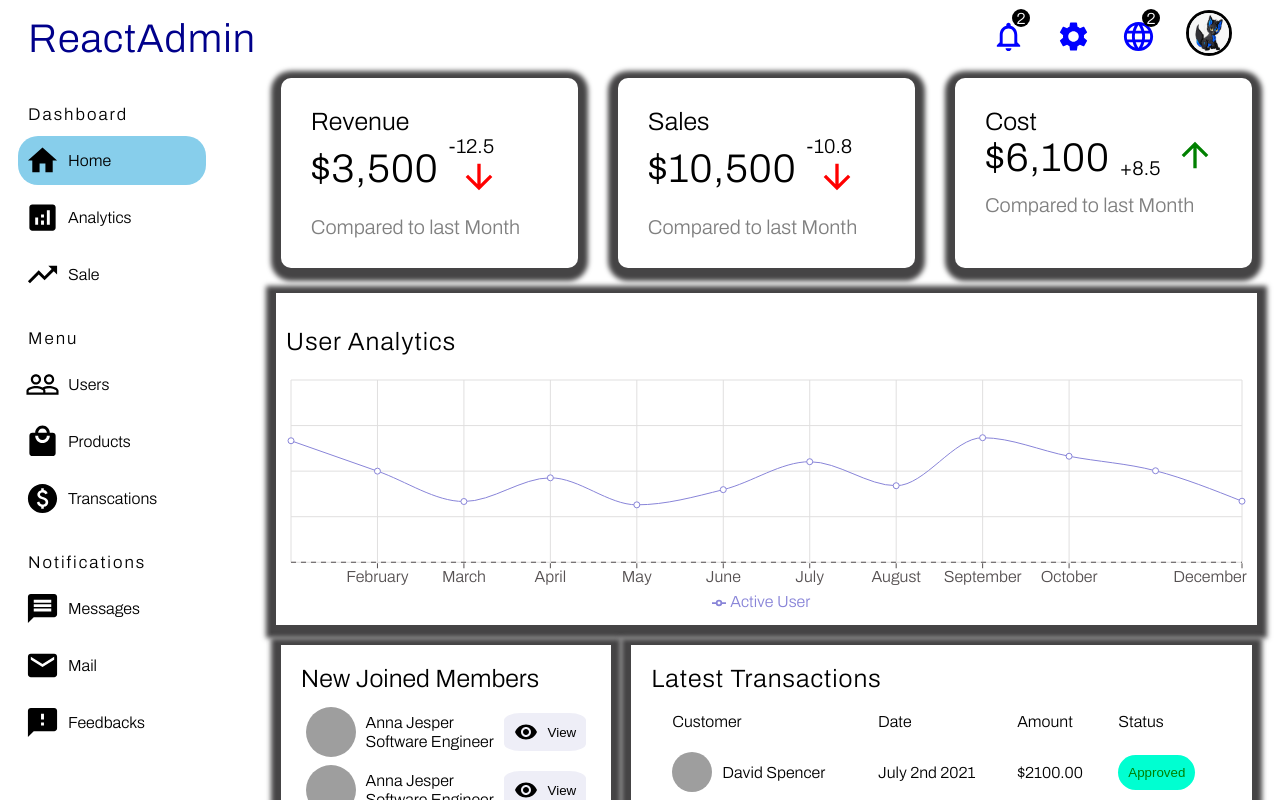
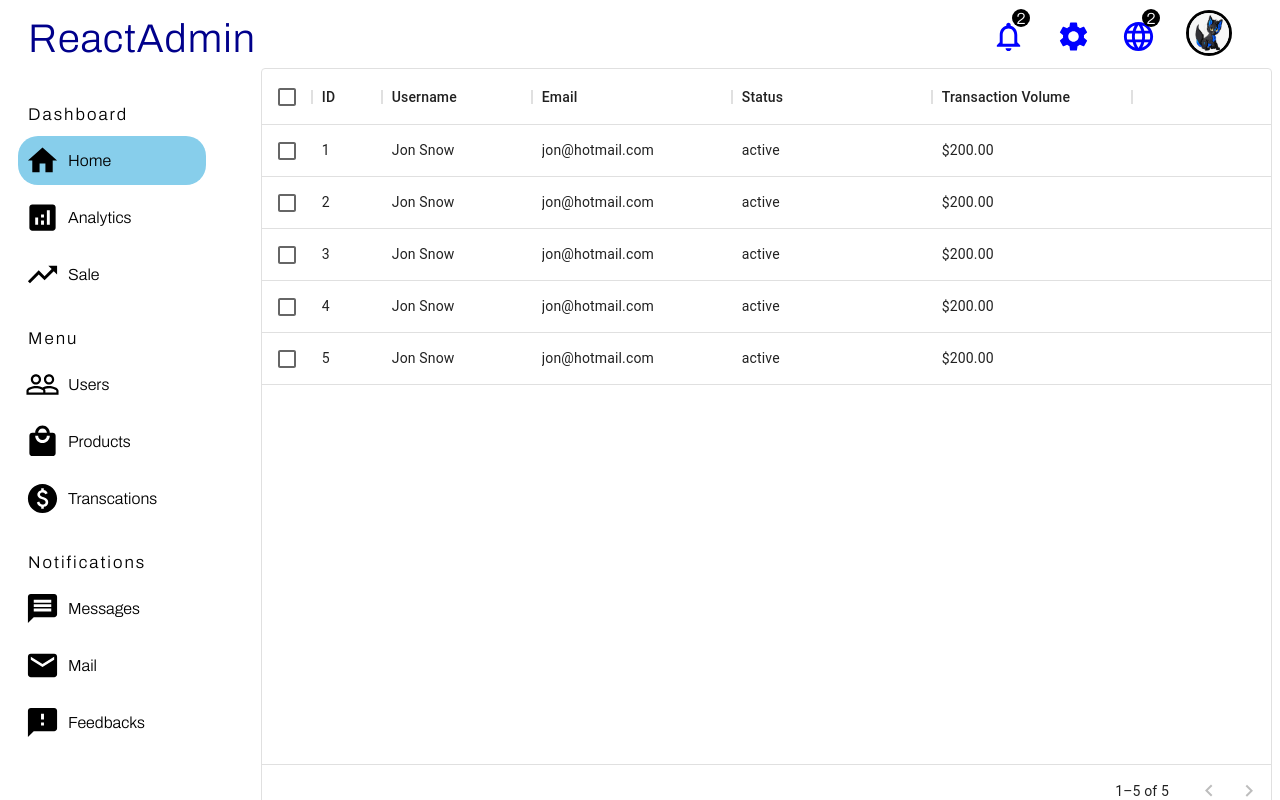
Before and after one commit to FrankYChills/Admin-Dashboard, a React (Create React App) app: page /users in a window 1280 px wide. Shown: the top 800 px of the page. Built offline with nearby package versions, Linux system fonts and the light colour scheme; grey boxes are pictures that could not be loaded.

Commit message:
added userList page

```diff
--- a/package.json
+++ b/package.json
@@ -7,9 +7,11 @@
     "@emotion/styled": "^11.10.5",
     "@mui/icons-material": "^5.11.0",
     "@mui/material": "^5.11.4",
+    "@mui/x-data-grid": "^5.17.18",
     "prop-types": "^15.6.0",
     "react": "^18.2.0",
     "react-dom": "^18.2.0",
+    "react-router-dom": "^6.6.2",
     "react-scripts": "5.0.1",
     "recharts": "^2.2.0",
     "web-vitals": "^2.1.0"
--- a/src/App.js
+++ b/src/App.js
@@ -1,17 +1,28 @@
+import { BrowserRouter as Router, Routes, Route } from "react-router-dom";
+
 import Sidebar from "./components/sidebar/Sidebar";
 import Topbar from "./components/topbar/Topbar";
+import UserList from "./pages/userList/UserList";
+import Layout from "./components/parentComp/Layout";
 
 import Home from "./pages/home/Home";
 
 function App() {
   return (
-    <div className="App">
+    <Router>
       <Topbar />
       <div className="container">
         <Sidebar />
-        <Home />
+        <Routes>
+          <Route path="/" element={<Layout />}>
+            {/* / path */}
+            <Route index element={<Home />} />
+            {/* path - /users */}
+            <Route path="users" element={<UserList />} />
+          </Route>
+        </Routes>
       </div>
-    </div>
+    </Router>
   );
 }
 
--- /dev/null
+++ b/src/components/parentComp/Layout.jsx
@@ -0,0 +1,7 @@
+import { Outlet } from "react-router-dom";
+
+const Layout = () => {
+  return <Outlet />;
+};
+
+export default Layout;
--- a/src/index.css
+++ b/src/index.css
@@ -335,12 +335,18 @@ body {
   font-weight: 500;
 }
 .widgetLgButton.Declined {
-  background-color: #ff4a4a;
+  background-color: #f5edce;
   color: black;
   font-weight: 500;
 }
 .widgetLgButton.Pending {
-  background-color: #3b9ae1;
-  color: pink;
+  background-color: #f5f5dc;
+  color: purple;
   font-weight: 500;
 }
+
+/* User List Page ------------------- */
+
+.userList {
+  flex: 4;
+}
--- /dev/null
+++ b/src/pages/userList/UserList.jsx
@@ -0,0 +1,82 @@
+import { DataGrid } from "@mui/x-data-grid";
+
+const columns = [
+  { field: "id", headerName: "ID", width: 70 },
+  { field: "username", headerName: "Username", width: 150 },
+  { field: "email", headerName: "Email", width: 200 },
+  {
+    field: "status",
+    headerName: "Status",
+    type: "string",
+    width: 200,
+  },
+  {
+    field: "transaction",
+    headerName: "Transaction Volume",
+    description: "Value transacted by a user on the platform",
+    width: 200,
+  },
+];
+
+const rows = [
+  {
+    id: 1,
+    username: "Jon Snow",
+    avatar:
+      "https://images.pexels.com/photos/712513/pexels-photo-712513.jpeg?auto=compress&cs=tinysrgb&w=600",
+    email: "jon@hotmail.com",
+    status: "active",
+    transaction: "$200.00",
+  },
+  {
+    id: 2,
+    username: "Jon Snow",
+    avatar:
+      "https://images.pexels.com/photos/712513/pexels-photo-712513.jpeg?auto=compress&cs=tinysrgb&w=600",
+    email: "jon@hotmail.com",
+    status: "active",
+    transaction: "$200.00",
+  },
+  {
+    id: 3,
+    username: "Jon Snow",
+    avatar:
+      "https://images.pexels.com/photos/712513/pexels-photo-712513.jpeg?auto=compress&cs=tinysrgb&w=600",
+    email: "jon@hotmail.com",
+    status: "active",
+    transaction: "$200.00",
+  },
+  {
+    id: 4,
+    username: "Jon Snow",
+    avatar:
+      "https://images.pexels.com/photos/712513/pexels-photo-712513.jpeg?auto=compress&cs=tinysrgb&w=600",
+    email: "jon@hotmail.com",
+    status: "active",
+    transaction: "$200.00",
+  },
+  {
+    id: 5,
+    username: "Jon Snow",
+    avatar:
+      "https://images.pexels.com/photos/712513/pexels-photo-712513.jpeg?auto=compress&cs=tinysrgb&w=600",
+    email: "jon@hotmail.com",
+    status: "active",
+    transaction: "$200.00",
+  },
+];
+const UserList = () => {
+  return (
+    <div className="userList">
+      <DataGrid
+        rows={rows}
+        columns={columns}
+        pageSize={5}
+        rowsPerPageOptions={[5]}
+        checkboxSelection
+      />
+    </div>
+  );
+};
+
+export default UserList;
```
Also changed, not shown: 1 other file (tests, documents, lock files or other folders).
